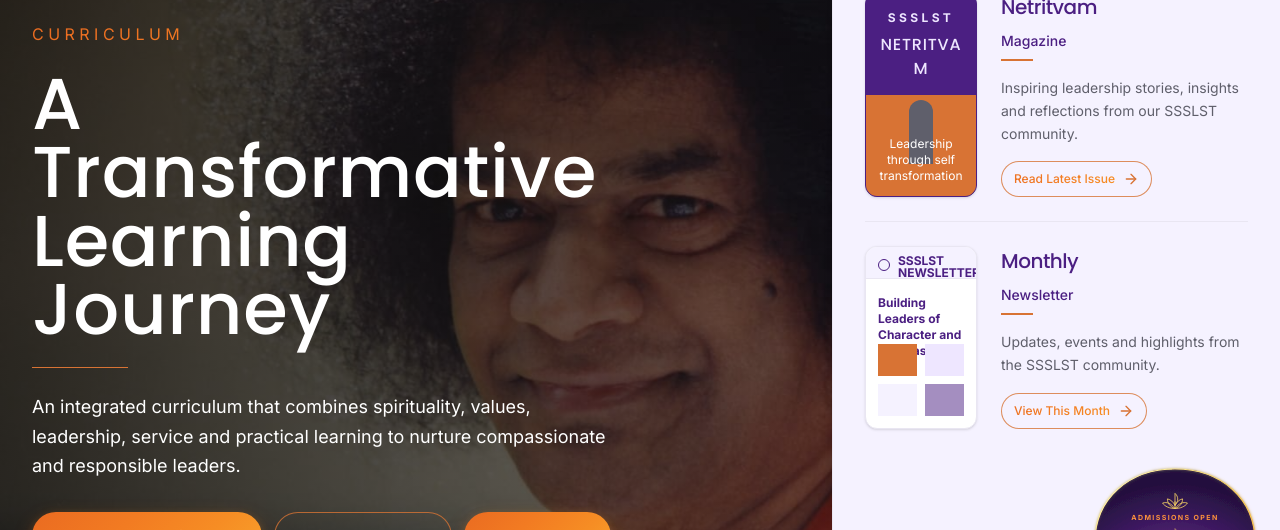
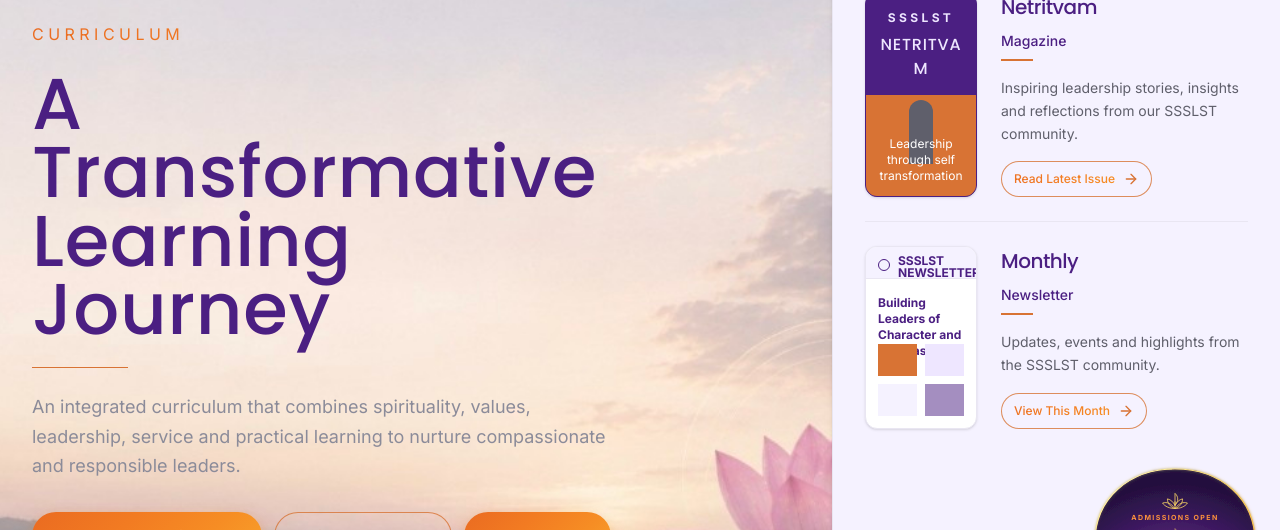
Before and after one commit to andholemoksha/SSSLST_Website, a React (Vite) app in the folder frontend/: page /curriculum in a window 1280 px wide. Shown: the part 158-688 px from the top of the page. Built offline with nearby package versions, Linux system fonts and the light colour scheme; no server answers.

Commit message:
Hero background changes

```diff
--- a/frontend/src/components/ui/hero-section.jsx
+++ b/frontend/src/components/ui/hero-section.jsx
@@ -42,7 +42,7 @@ export function HeroSection({
             as="h1"
             variant="heading"
             size="5xl"
-            color="text-white"
+            color="text-heading"
             className="mt-6 leading-[0.95] tracking-[0.01em] sm:text-6xl lg:text-7xl"
           >
             {title}
@@ -53,7 +53,7 @@ export function HeroSection({
           {/* Subtitle */}
           <Text
   size="base"
-  color="text-white"
+  color="text-muted-foreground"
   leading="relaxed"
   className="mt-6 max-w-2xl whitespace-pre-line sm:text-lg"
 >
@@ -66,7 +66,7 @@ export function HeroSection({
             <Text
               variant="quote"
               size="lg"
-              color="text-white-light"
+              color="text-primary"
               leading="relaxed"
               className="mt-8 max-w-xl border-l border-accent/70 pl-5 text-left sm:text-xl"
             >
--- a/frontend/src/content/curriculum.js
+++ b/frontend/src/content/curriculum.js
@@ -3,9 +3,9 @@ export const curriculum = {
     label: "CURRICULUM",
     title: "A Transformative Learning Journey",
     subtitle: "An integrated curriculum that combines spirituality, values, leadership, service and practical learning to nurture compassionate and responsible leaders.",
-    backgroundImage: "/assets/dhyana-vahini/hero/dhyana-vahini-hero.jpg",
+    backgroundImage: "/assets/pictures/hero-background.jpeg",
     accentImage: "/assets/dhyana-vahini/hero/dhyana-vahini-hero.jpg",
-    overlay: "bg-gradient-to-r from-hero-bg/85 via-hero-bg/60 to-hero-bg/30",
+
     actions: [
       { label: "Download Curriculum", href: "#course-details", variant: "primary" },
       { label: "View Brochure", href: "#journey", variant: "outline" },
--- a/frontend/src/content/dhyana-vahini.js
+++ b/frontend/src/content/dhyana-vahini.js
@@ -5,9 +5,8 @@ export const dhyanaVahini = {
     subtitle:
     "Dhyana Vahini Parayanam explores one pointedness and concentration \nwhich lays the foundation for inner discipline and self awareness.",
     quote: "The divine guidebook on Jyothi meditation by our beloved Bhagavan Sri Sathya Sai Baba.",
-    backgroundImage: "/assets/dhyana-vahini/hero/dhyana-vahini-hero.jpg",
+    backgroundImage: "/assets/pictures/hero-background.jpeg",
     accentImage: "/assets/dhyana-vahini/hero/dhyana-vahini-hero.jpg",
-    overlay: "bg-gradient-to-r from-hero-bg/80 via-hero-bg/55 to-hero-bg/25",
   },
   about: {
     eyebrow: "About Dhyana Vahini",
--- a/frontend/src/content/samithiConnect.js
+++ b/frontend/src/content/samithiConnect.js
@@ -51,9 +51,8 @@ export const samithiContent = {
       "A 3 month initiative designed to deepen the connection between youth participants and the organisation through active service and local engagement at the grassroots level.",
     quote:
       "Young hearts. Meaningful service. Lasting change.",
-    backgroundImage: "/assets/satsang/hero/satsang-hero.jpg",
+    backgroundImage: "/assets/pictures/hero-background.jpeg",
     accentImage: "/assets/satsang/hero/satsang-hero.jpg",
-    overlay: "bg-gradient-to-r from-hero-bg/80 via-hero-bg/55 to-hero-bg/25",
   },
 
   emptyMessage:
--- a/frontend/src/content/satsang.js
+++ b/frontend/src/content/satsang.js
@@ -4,9 +4,8 @@ export const satsang = {
     subtitle:
       "Listen to renowned leaders, artists and devotees of Swami share stories of hard work, devotion and surrender, with uplifting guidance for today's youth.",
     quote: "Inspiring Journeys. Spiritual Insights",
-    backgroundImage: "/assets/satsang/hero/satsang-hero.jpg",
+    backgroundImage: "/assets/pictures/hero-background.jpeg",
     accentImage: "/assets/satsang/hero/satsang-hero.jpg",
-    overlay: "bg-gradient-to-r from-hero-bg/80 via-hero-bg/55 to-hero-bg/25",
   },
 
   about: {
```
Also changed, not shown: frontend/public/assets/pictures/hero-background.jpeg (added).
